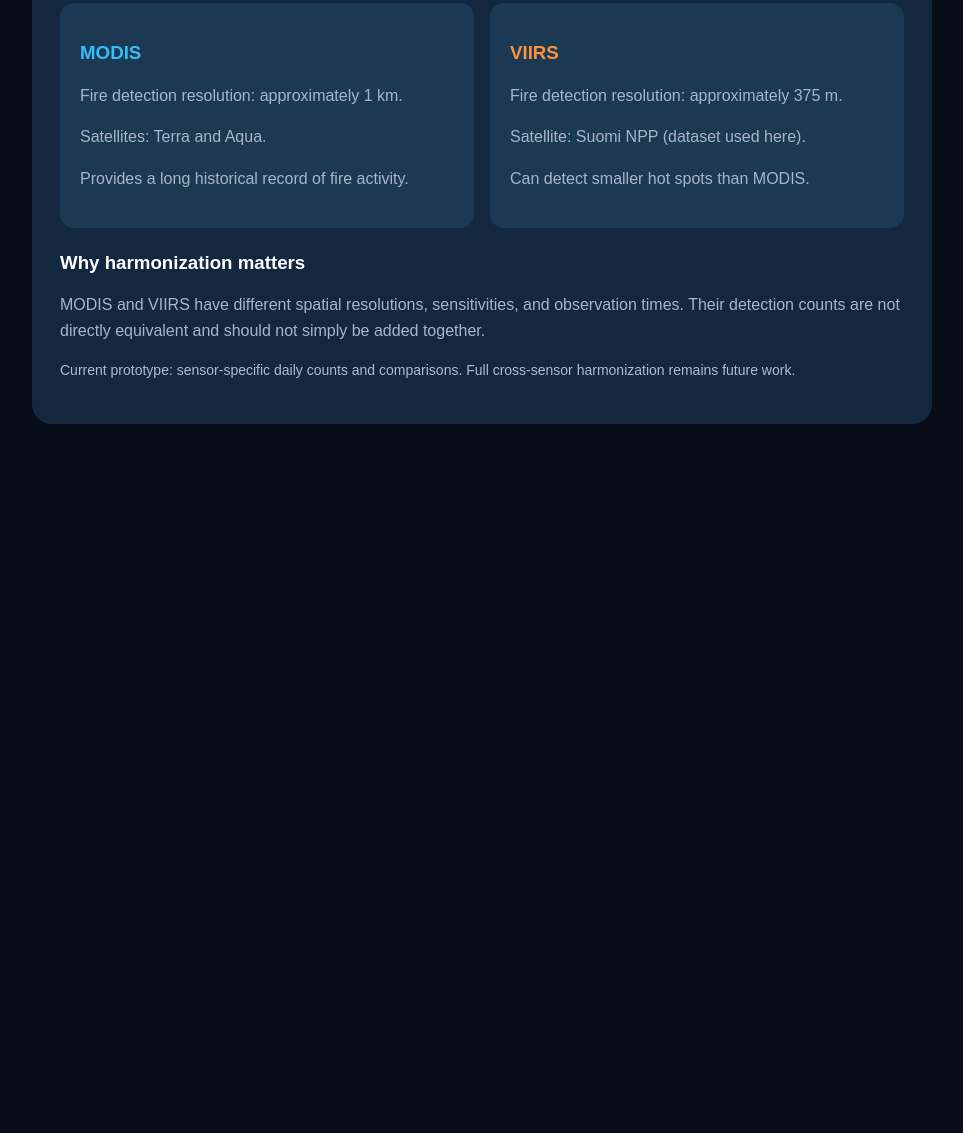
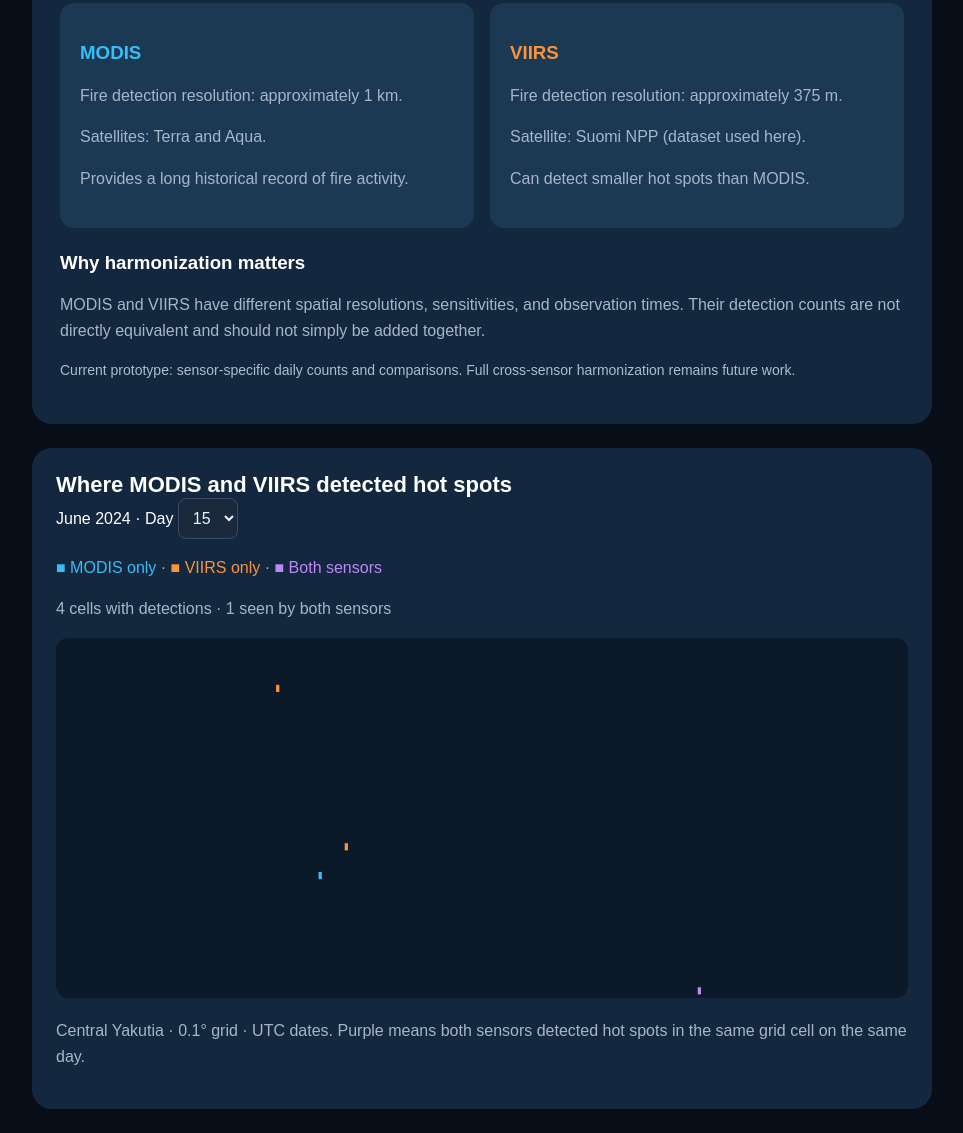
Before and after one commit to xSplesh2014/xSplesh, a plain HTML site: page index.html in a window 1280 px wide. Shown: the part 1449-2582 px from the top of the page, without its empty margins (158-1121 px from the left). Before the commit the page ends 1897 px from the top, so only its background shows below. Drawn offline with Linux system fonts and the light colour scheme.

Commit message:
Update index.html

```diff
--- a/index.html
+++ b/index.html
@@ -241,5 +241,74 @@ drawChart();
     Full cross-sensor harmonization remains future work.
   </p>
 </section>
+<section style="max-width:900px;margin:24px auto;padding:24px;background:#13283e;color:white;border-radius:20px">
+  <h2>Where MODIS and VIIRS detected hot spots</h2>
+  <label>June 2024 · Day <select id="map-day"></select></label>
+  <p>
+    <span style="color:#38bdf8">■ MODIS only</span> ·
+    <span style="color:#fb923c">■ VIIRS only</span> ·
+    <span style="color:#c084fc">■ Both sensors</span>
+  </p>
+  <p id="map-summary" aria-live="polite">Loading satellite data…</p>
+  <svg id="fire-map" role="img" aria-label="Map of detected hot spots in Central Yakutia"
+       style="width:100%;height:360px;background:#0b1929;border-radius:12px"></svg>
+  <p>Central Yakutia · 0.1° grid · UTC dates. Purple means both sensors detected hot spots in the same grid cell on the same day.</p>
+</section>
+
+<script>
+{
+  const daySelect = document.getElementById("map-day");
+  const map = document.getElementById("fire-map");
+  const summary = document.getElementById("map-summary");
+
+  for (let day = 1; day <= 30; day++) {
+    const date = `2024-06-${String(day).padStart(2, "0")}`;
+    daySelect.add(new Option(String(day), date));
+  }
+  daySelect.value = "2024-06-15";
+
+  fetch("data/map_june_2024.json")
+    .then(response => {
+      if (!response.ok) throw new Error(`HTTP ${response.status}`);
+      return response.json();
+    })
+    .then(data => {
+      const cells = Object.values(data).flat();
+      if (!cells.length) {
+        summary.textContent = "No detections in this dataset for June 2024.";
+        return;
+      }
+
+      // Approximate local proportions using the region's latitude.
+      const longitudeScale = Math.cos(63 * Math.PI / 180);
+      const west = Math.min(...cells.map(cell => cell.lon)) - 0.1;
+      const east = Math.max(...cells.map(cell => cell.lon)) + 0.1;
+      const south = Math.min(...cells.map(cell => cell.lat)) - 0.1;
+      const north = Math.max(...cells.map(cell => cell.lat)) + 0.1;
+      map.setAttribute("viewBox", `0 0 ${(east - west) * longitudeScale} ${north - south}`);
+
+      function drawMap() {
+        const selected = data[daySelect.value] || [];
+        const shared = selected.filter(cell => cell.MODIS > 0 && cell.VIIRS > 0).length;
+        summary.textContent = selected.length
+          ? `${selected.length} cells with detections · ${shared} seen by both sensors`
+          : "No detections recorded for this day in the dataset.";
+
+        map.innerHTML = selected.map(cell => {
+          const color = cell.MODIS && cell.VIIRS ? "#c084fc" : cell.MODIS ? "#38bdf8" : "#fb923c";
+          const x = (cell.lon - west - 0.05) * longitudeScale;
+          const y = north - cell.lat - 0.05;
+          return `<rect x="${x}" y="${y}" width="${0.1 * longitudeScale}" height="0.1" fill="${color}"><title>MODIS: ${cell.MODIS}, VIIRS: ${cell.VIIRS}</title></rect>`;
+        }).join("");
+      }
+
+      daySelect.addEventListener("change", drawMap);
+      drawMap();
+    })
+    .catch(() => {
+      summary.textContent = "Map data could not be loaded.";
+    });
+}
+</script>
 </body>
 </html>
```
